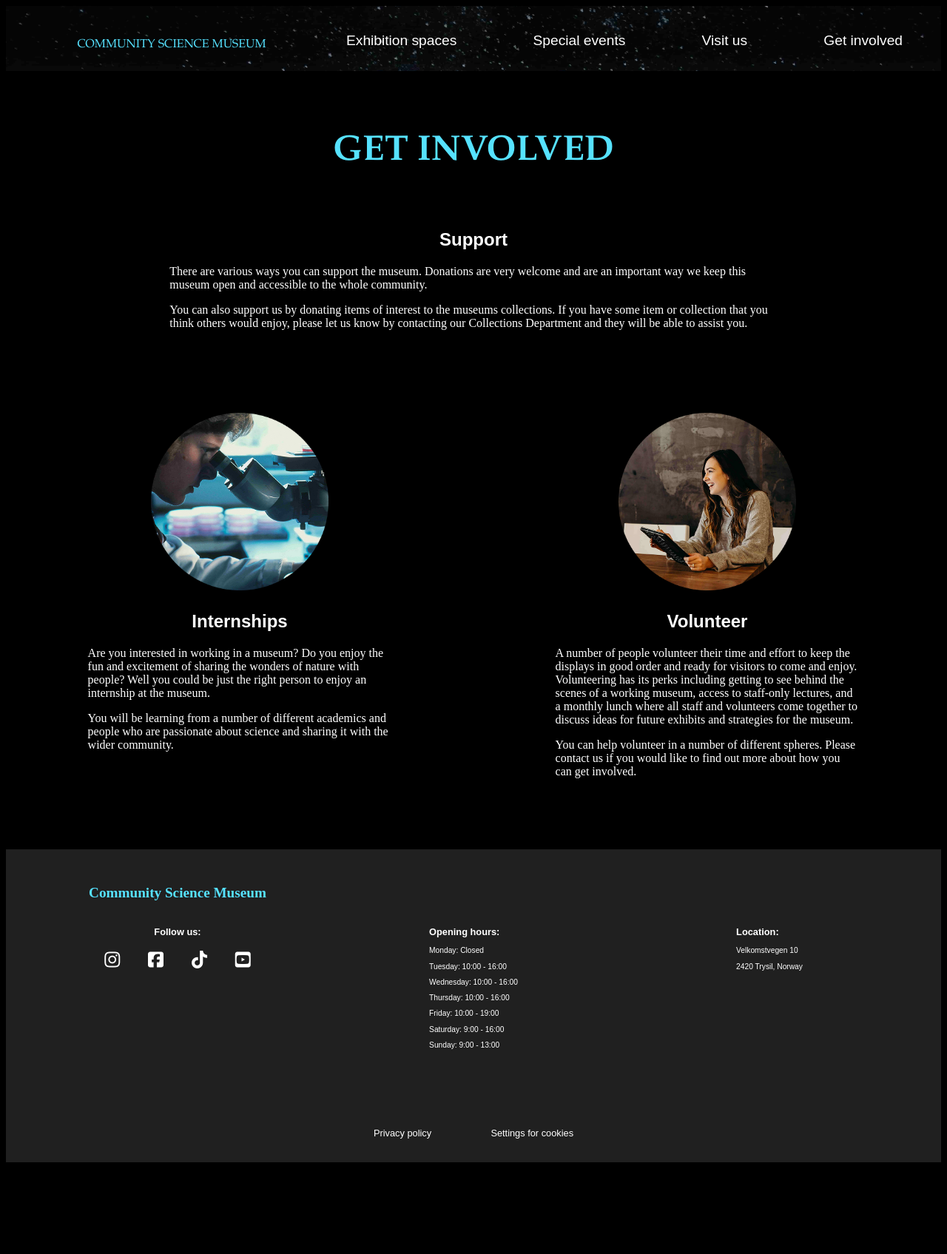
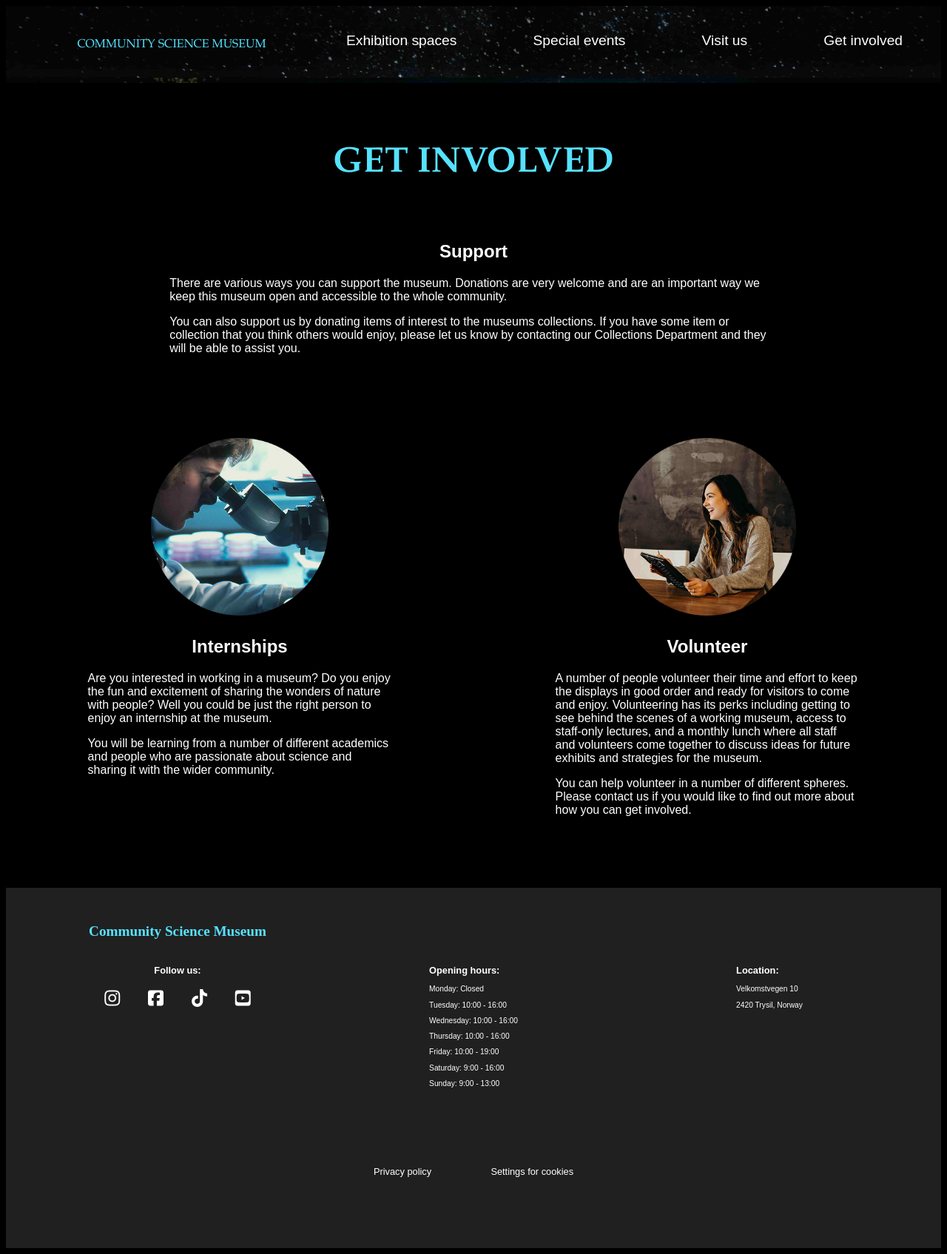
Before and after one commit to SinaElen/community-science-museum-sina-elen-bakken, a plain HTML site: page get-involved.html in a window 1280 px wide. Shown: the whole page at 74% size. Before the commit the page ends 1579 px from the top, so only its background shows below. Drawn offline with Linux system fonts and the light colour scheme.

Commit message:
Changed font-family for get-involved, and deeper footer

```diff
--- a/styles.css
+++ b/styles.css
@@ -126,6 +126,7 @@ body {
     margin-bottom: 2rem;
   }
   .header-home {
+    grid-template-columns: 1fr 1fr 1fr;
     background-position: 30% 45%;
     height: 20rem;
   }
@@ -615,7 +616,7 @@ footer p {
     width: 30%;
   }
   footer {
-    padding-bottom: 2rem;
+    padding-bottom: 6rem;
   }
 }
 
@@ -627,7 +628,7 @@ footer p {
   align-items: center;
   position: relative;
   background-image: url(images/banner.jpg);
-  height: 3rem;
+  height: 4rem;
   background-size: cover;
   background-repeat: no-repeat;
   background-position: 100% 30%;
@@ -733,6 +734,7 @@ h3 {
     flex-direction: row;
     background: transparent;
     justify-content: space-between;
+    align-items: center;
     position: static;
     width: 100%;
     grid-column: span 3;
@@ -951,6 +953,7 @@ h3 {
 
 .get-involved-main p {
   color: #fff;
+  font-family: "avant garde", sans-serif;
 }
 
 .support p,
```
